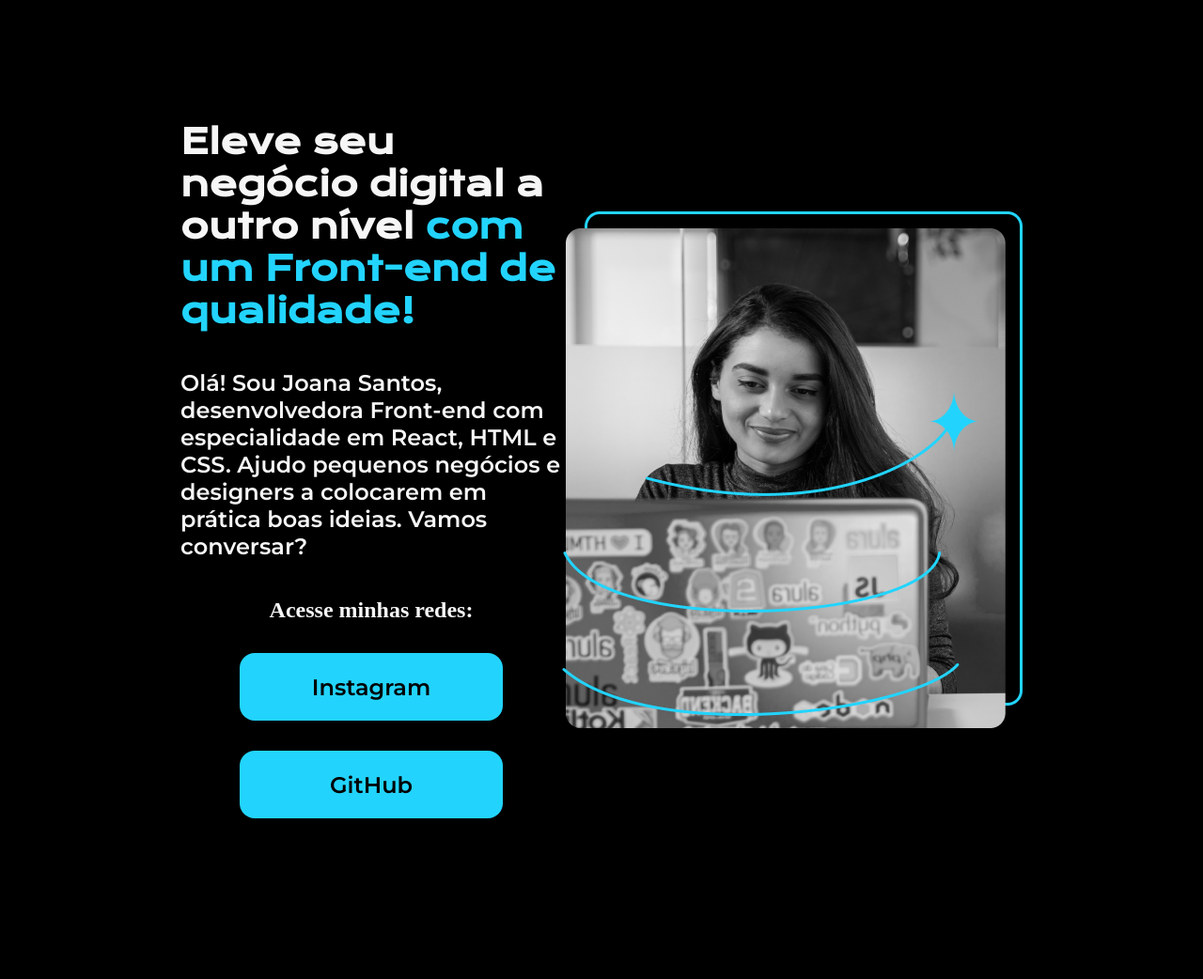
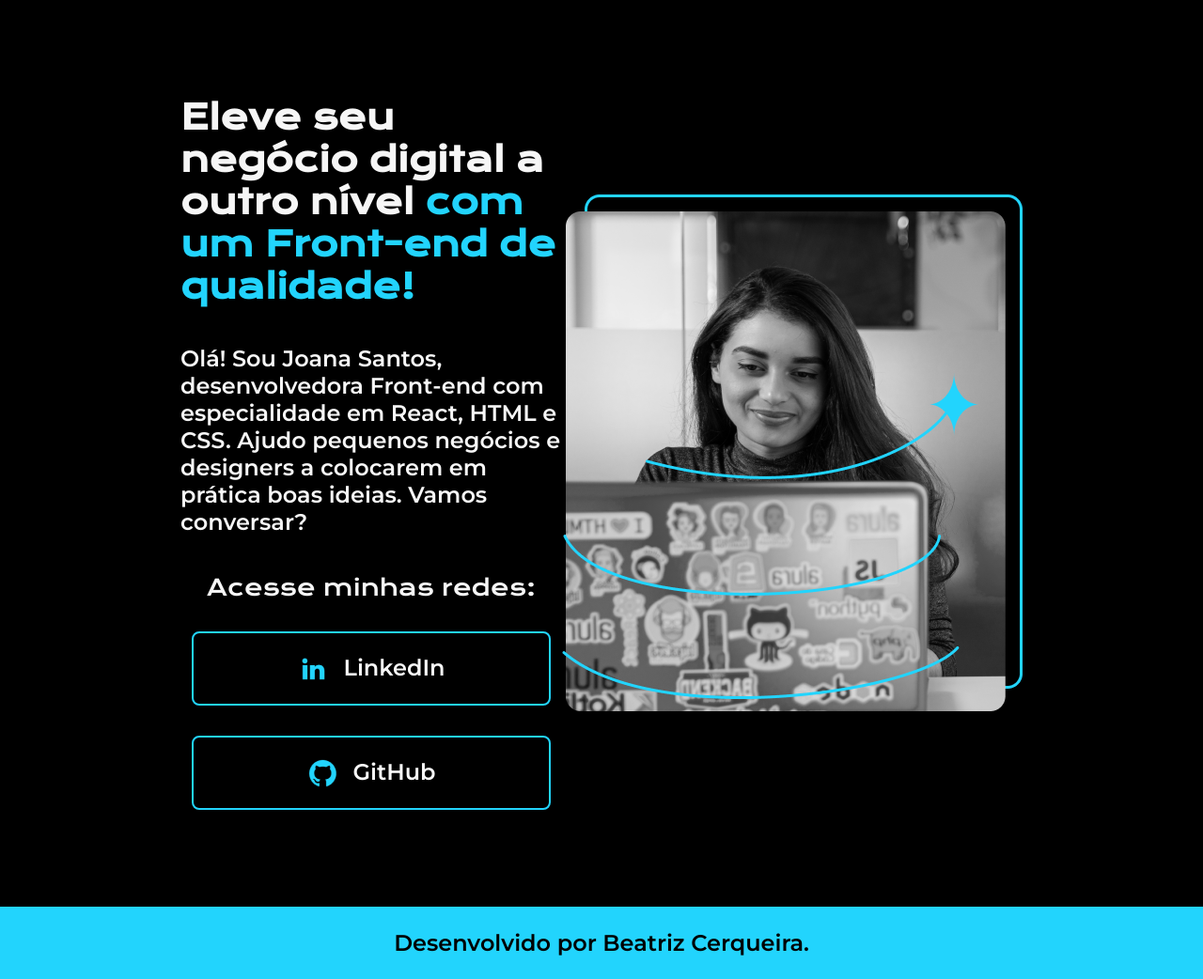
Before and after one commit to Binatriz/estudo-classes-posicionamento, a plain HTML site: page index.html in a window 1280 px wide. Shown: the whole page at 94% size. Before the commit the page ends 928 px from the top, so only its background shows below. Drawn offline with nearby package versions, Linux system fonts and the light colour scheme.

Commit message:
Adicionado imagens das redes sociais

```diff
--- a/index.html
+++ b/index.html
@@ -23,14 +23,22 @@
                 colocarem em prática boas ideias. Vamos
                 conversar?</p>
             <div class="apresentacao__links">
-                <h2>Acesse minhas redes:</h2>
-                <a class="apresentacao__links__link" href="https://instagram.com/rafaballerini">Instagram</a>
-                <a class="apresentacao__links__link" href="https://github.com/guilhermeonrails">GitHub</a>
+                <h2 class="apresentacao__links__subtitulo">Acesse minhas redes:</h2>
+                <a class="apresentacao__links__link" href="https://br.linkedin.com/in/beatriz-cerqueira1?trk=public_post_feed-actor-name">
+                    <img src="./assets/linkedin.png" alt="">
+                    LinkedIn
+                </a>
+                <a class="apresentacao__links__link" href="https://github.com/Binatriz">
+                    <img src="./assets/github.png" alt="">
+                    GitHub
+                </a>
             </div>
         </section>
-        <img src="imagem.png" alt="Foto da Joana Santos programando">
+        <img src="./assets/Imagem.png" alt="Foto da Joana Santos programando">
     </main>
-    <footer></footer>
+    <footer class="rodape">
+        <p>Desenvolvido por Beatriz Cerqueira.</p>
+    </footer>
 </body>
 
 </html>
--- a/style.css
+++ b/style.css
@@ -7,7 +7,6 @@
 
 body {
     box-sizing: border-box;
-    height: 100vh;
     background-color: #000000;
     color: #F6F6F6;
 }
@@ -17,7 +16,7 @@ body {
 }
 
 .apresentacao {
-    margin: 10% 15%;
+    padding: 8% 15%;
     display: flex;
     align-items: center;
     justify-content: space-between;
@@ -48,14 +47,38 @@ body {
     gap: 32px;
 }
 
+.apresentacao__links__subtitulo{
+    font-family: 'Krona One', sans-serif;
+    font-weight: 400;
+    font-size: 24px;
+}
+
 .apresentacao__links__link{
-    background-color: #22D4FD;
-    width: 280px;
+    display: flex;
+    justify-content: center;
+    gap: 16px;
+    width: 378px;
     text-align: center;
-    border-radius: 16px;
+    border-radius: 8px;
     font-size: 24px;
     padding: 21.5px 0;
     text-decoration: none;
     color: #000000;
     font-family: 'Montserrat', sans-serif;
+    color: #F6F6F6;
+    border: 2px solid #22D4FD;
 }
+
+.apresentacao__links__link:hover{
+    background-color: #272727;
+}
+
+.rodape{
+    padding: 24px;
+    color: #000000;
+    background-color: #22D4FD;
+    font-family: 'Montserrat', sans-serif;
+    text-align: center;
+    font-size: 24px;
+    font-weight: 400;
+}
```
Also changed, not shown: assets/Imagem.png (renamed from Imagem.png), assets/github.png (added), assets/instagram.png (added), assets/linkedin.png (added), assets/twitch.png (added), assets/twitter-novo.png (added), assets/twitter.png (added).
